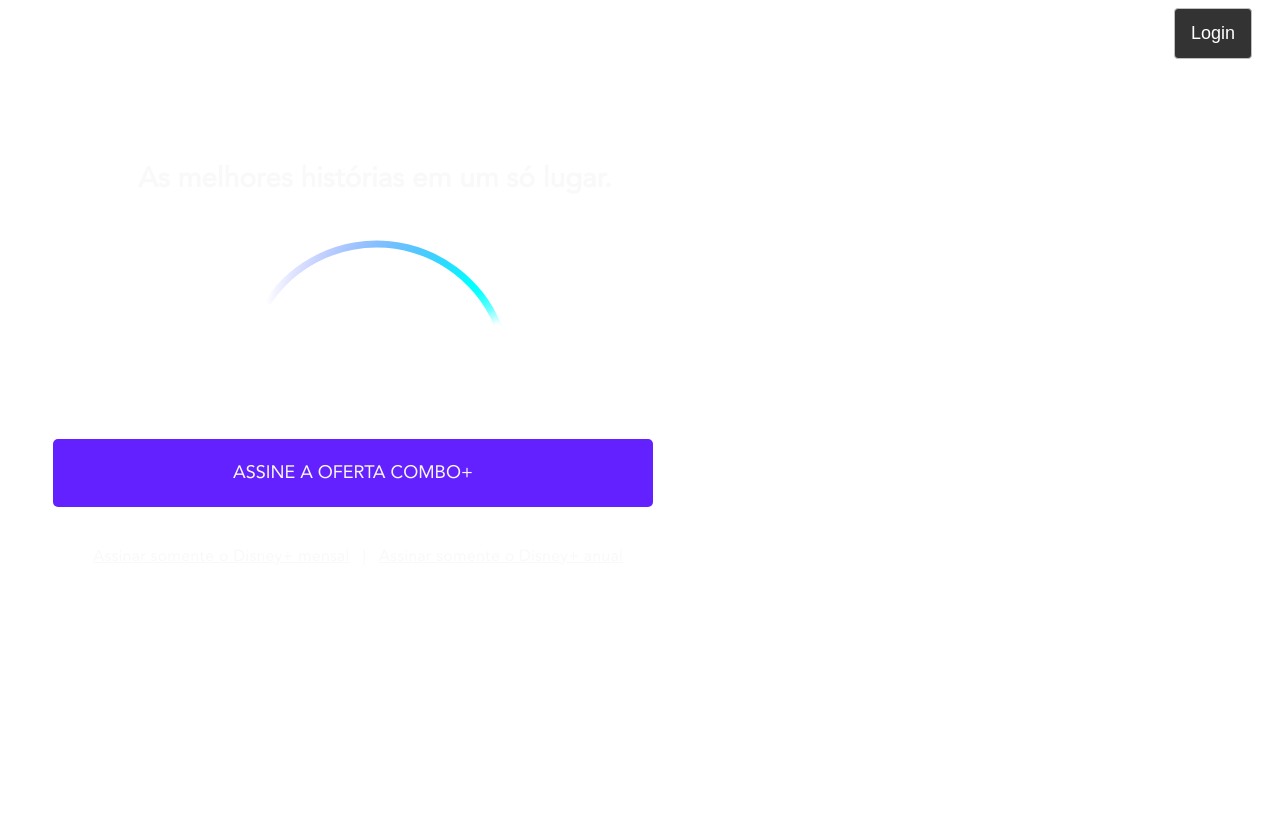
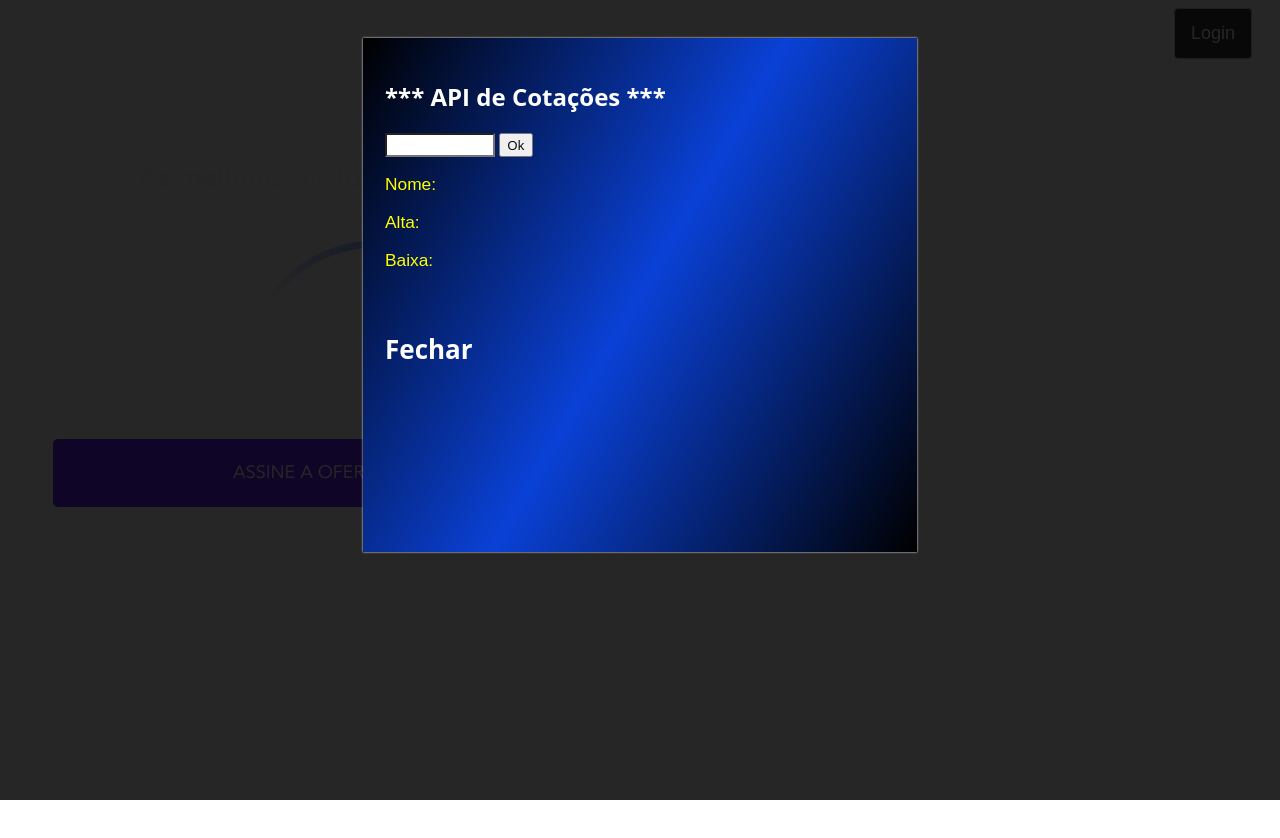
Before and after one commit to Wallysson-utfpr/Projeto2-Web, a plain HTML site: page index.html in a window 1280 px wide. Drawn offline with nearby package versions, Linux system fonts and the light colour scheme.

Commit message:
add recarregar

```diff
--- a/css/apimoedas.css
+++ b/css/apimoedas.css
@@ -144,12 +144,12 @@ h2 {
 }
 
 .escolha {
-  height: 50%;
+  height: 5%;
   width: 20%;
   background-color: white;
 }
 
-.modal2-titulo{
+.modal2-titulo {
   color: white;
 
 }
--- a/index.html
+++ b/index.html
@@ -88,7 +88,7 @@ Alunos: Wallysson Mateus Barbosa - RA: 2268167
                 <!-- <div class="dados-escolha" onclick="showHide('#dados-escolha')"> -->
                 <!-- <div class="dados-escolha" ></div> -->
                 <h1 class="modal2-titulo">*** API de Cotações ***</h1>
-                    <h2 href="index.html" class="btvoltarapi">Fechar</h2>
+
                 <input type="text" class="escolha"> <button class="escolha-submit" onclick="getmoedas()">Ok</button>
                 <!-- <h2>Escolha</h2> -->
                 <!-- <div class="carrega-dados-moeda" id="dados-escolha"> -->
@@ -97,6 +97,9 @@ Alunos: Wallysson Mateus Barbosa - RA: 2268167
                 <p><span class="cor-coluna1">Baixa: </span><span class="baixa-escolha"></span></p>
                 <!-- </div> -->
                 <!-- </div> -->
+                <a href="index.html" class="btvoltarapi" onclick="logout()">
+                    <h2>Fechar</h2>
+                </a>
             </section>
             <!-- <a href="index.html" class="btvoltarapi">Fechar</a> -->
         </div>
@@ -142,6 +145,9 @@ Alunos: Wallysson Mateus Barbosa - RA: 2268167
     </div>
 
     </div>
+    <script type="text/javascript">
+        recarregar();
+    </script>
 </body>
 
 </html>
--- a/js/api.js
+++ b/js/api.js
@@ -106,3 +106,15 @@ const inite = () => {
 }
 window.onload = inite;
 */
+
+function logout() {
+    localStorage.setItem("token", "undefined");
+}
+function recarregar() {
+
+    if (localStorage.token !== "undefined") {
+        openModal('dv-modal2');
+
+    }
+
+}
```
Lines whose indentation alone changed are shown as unchanged.
